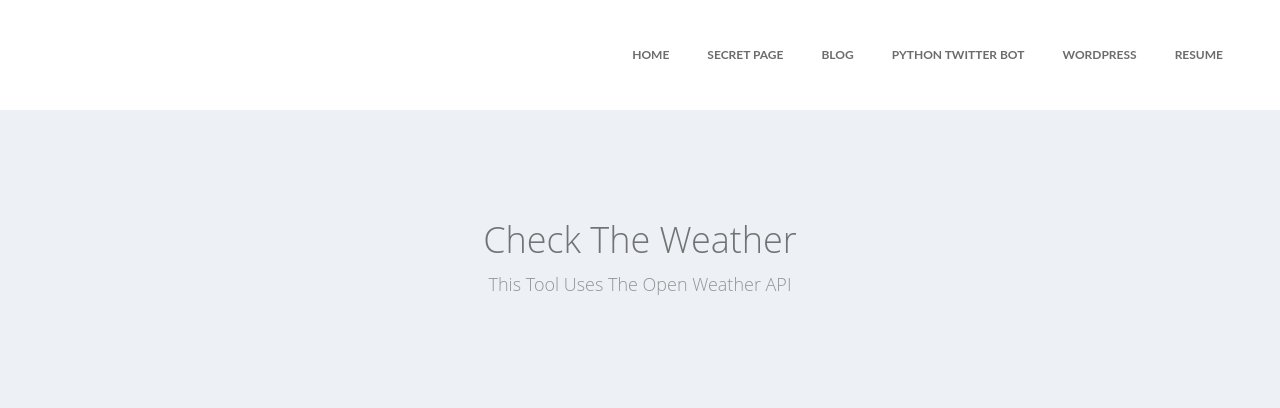
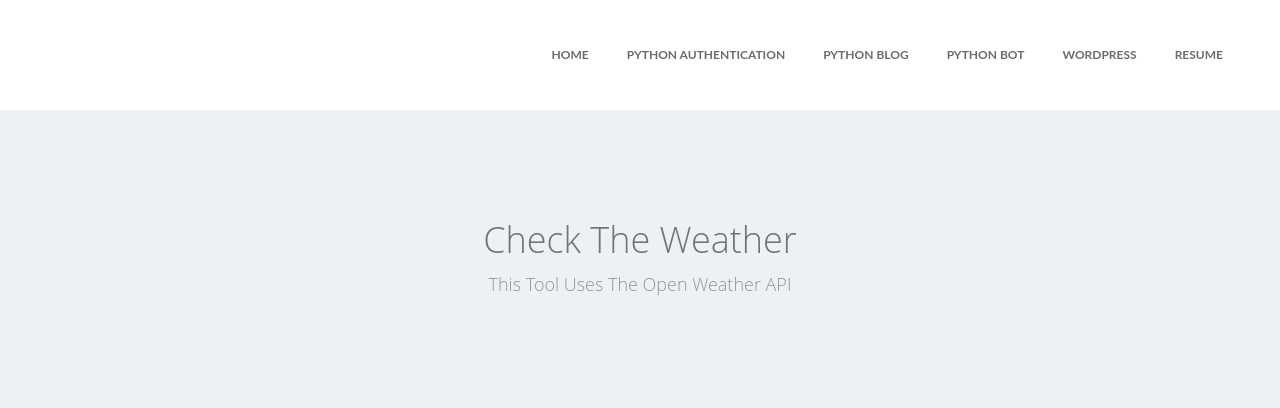
Before and after one commit to ErinClaudio/congenial-bassoon, a Django app: page /weather/ in a window 1280 px wide. Shown: the top 408 px of the page. Run offline with Django 3.2, Linux system fonts and the light colour scheme; data comes from the database, SQL or seed files in the repository; data that the repository does not hold is empty; some libraries are stand-ins or nearby versions.

Commit message:
grammar clean up 2 and links

```diff
--- a/secretpage/templates/base1.html
+++ b/secretpage/templates/base1.html
@@ -43,11 +43,11 @@
                                         <!-- HOME START -->
                                         <li><a class="nav-link" href="{% url 'home' %}">Home</a>
                                         </li>
-                                        <li><a class="nav-link" href="{% url 'weatherhome' %}">Python API weather</a>
+                                        <li><a class="nav-link" href="{% url 'weatherhome' %}">Python weather</a>
                                         </li>
-                                        <li><a class="nav-link" href="{% url 'blog_index' %}">Blog</a>
+                                        <li><a class="nav-link" href="{% url 'blog_index' %}"> Python Blog</a>
                                         </li>
-                                        <li><a class="nav-link" href="https://twitter.com/claudio_erin"target="_blank">Python Twitter Bot </a>
+                                        <li><a class="nav-link" href="https://twitter.com/claudio_erin"target="_blank">Python Bot </a>
                                         </li>
                                         <li><a class="nav-link" href="http://www.traversecitykids.com/" target="_blank">Wordpress</a>
                                         </li>
--- a/templates/_base.html
+++ b/templates/_base.html
@@ -93,7 +93,7 @@
         <div class="row">
             <div class="col-xs-12">
                 <div class="left pull-left">
-                    <p>Copyright &copy; 2017 <a href="https://themeforest.net/user/regaltheme/portfolio" target="_blank">Regaltheme</a>.</p>
+                    <p>Copyright &copy; 2017 <a href="https://themeforest.net/user/regaltheme/portfolio" target="_blank">Regaltheme</a></p>
                 </div>
                 <div class="social-icon simple pull-right">
                     <ul class="clearfix">
--- a/templates/home.html
+++ b/templates/home.html
@@ -232,8 +232,7 @@
 			</div>
 		</div>
 	</div>
-
-<!-- this is the mailgun addtion -->>
+<!-- this is the mailgun addtion -->
 <!--
 	<div class="promo-area promo-one light-bg ptb-100">
 		<div class="container">
--- a/weatherapp/templates/weather/weather.html
+++ b/weatherapp/templates/weather/weather.html
@@ -44,11 +44,11 @@
                                         <!-- HOME START -->
                                         <li><a class="nav-link" href="{% url 'home' %}">Home</a>
                                         </li>
-                                        <li><a class="nav-link" href="{% url 'registration' %}">Secret page</a>
+                                        <li><a class="nav-link" href="{% url 'registration' %}">Python Authentication</a>
                                         </li>
-                                        <li><a class="nav-link" href="{% url 'blog_index' %}">Blog</a>
+                                        <li><a class="nav-link" href="{% url 'blog_index' %}">Python Blog</a>
                                         </li>
-                                        <li><a class="nav-link" href="https://twitter.com/claudio_erin"target="_blank">Python Twitter Bot </a>
+                                        <li><a class="nav-link" href="https://twitter.com/claudio_erin"target="_blank">Python Bot </a>
                                         </li>
                                         <li><a class="nav-link" href="http://www.traversecitykids.com/" target="_blank">Wordpress</a>
                                         </li>
```
Also changed, not shown: blog/templates/base.html (+4 -4 lines).
